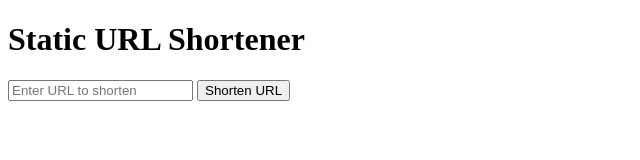
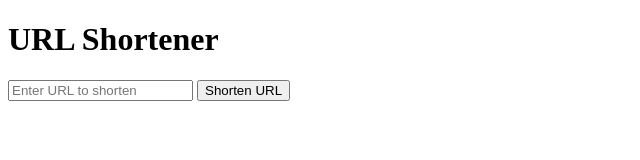
Before and after one commit to grahil-24/CloudConfig, a plain HTML site: page static/index.html in a window 1280 px wide. Shown: the whole page, without its empty margins (0-640 px from the left). Drawn offline with Linux system fonts and the light colour scheme.

Commit message:
modified for testing

```diff
--- a/static/index.html
+++ b/static/index.html
@@ -6,7 +6,7 @@
     <title>Static URL Shortener</title>
 </head>
 <body>
-    <h1>Static URL Shortener</h1>
+    <h1>URL Shortener</h1>
     <input type="text" id="url-input" placeholder="Enter URL to shorten">
     <button id="shorten-button">Shorten URL</button>
     <p id="short-url"></p>
```
